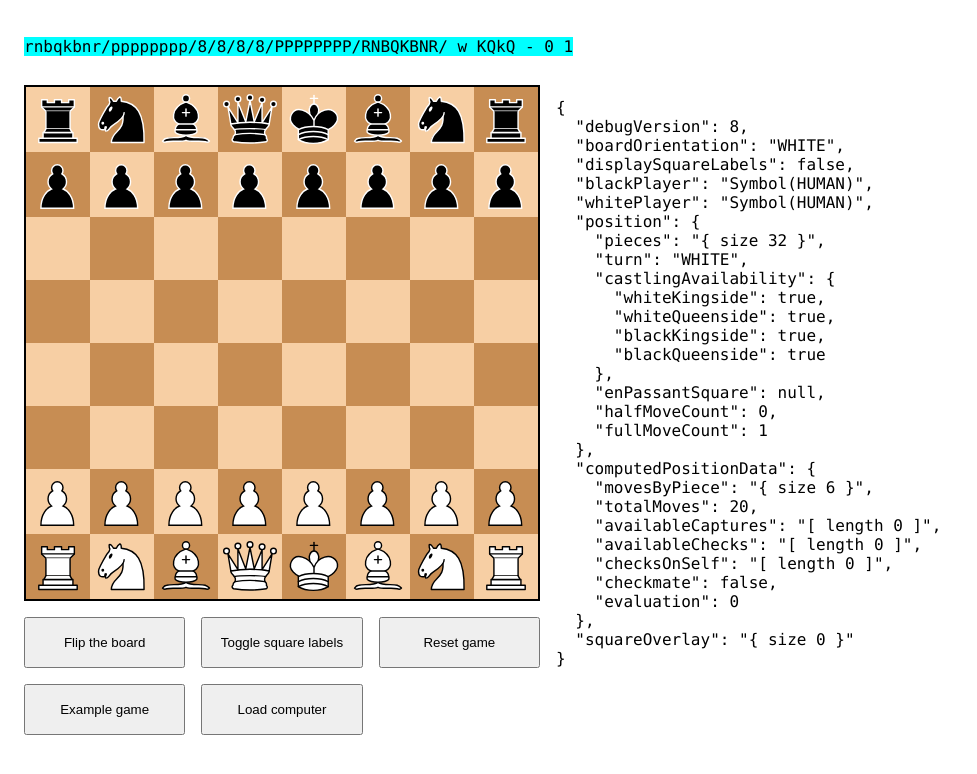
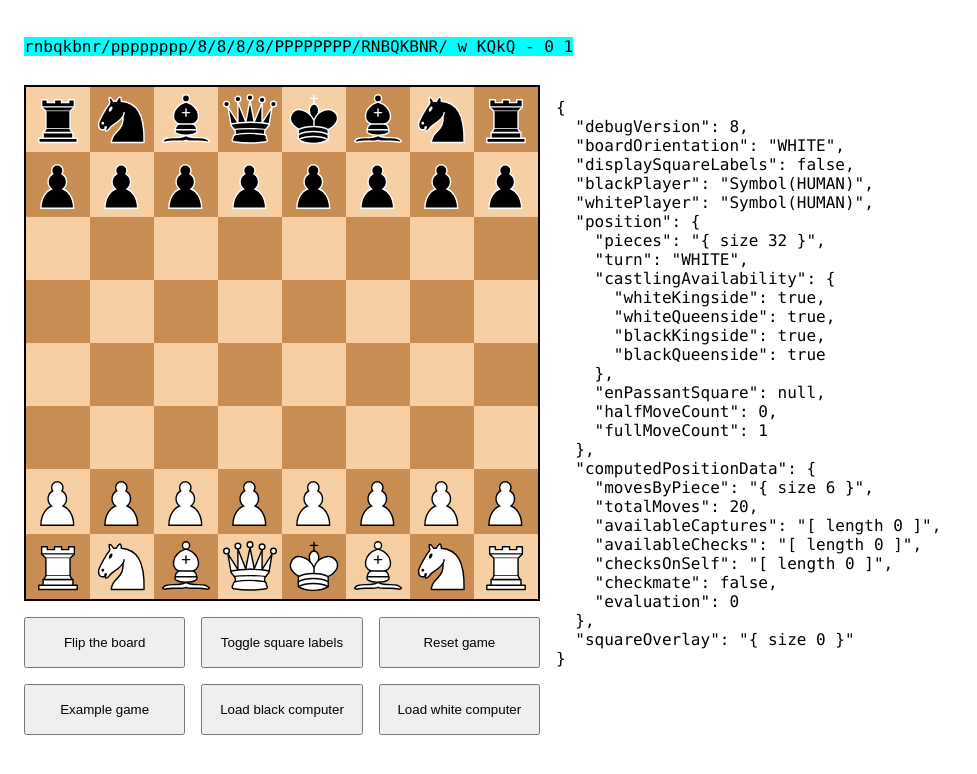
Before and after one commit to garjust/chessv2, a React (Create React App) app: page / in a window 1280 px wide. Shown: the top 774 px of the page, without its empty margins (0-977 px from the left). Built offline with nearby package versions, Linux system fonts and the light colour scheme.

Commit message:
computer can be black and white

```diff
--- a/src/chess/engine/update.ts
+++ b/src/chess/engine/update.ts
@@ -110,9 +110,15 @@ function handleLoadChessComputer(
   const { playingAs } = action;
 
   if (playingAs === Color.White) {
-    return [{ ...state, whitePlayer: loadComputer() }, null];
+    return [
+      { ...state, whitePlayer: loadComputer() },
+      attemptComputerMoveAction(),
+    ];
   } else {
-    return [{ ...state, blackPlayer: loadComputer() }, null];
+    return [
+      { ...state, blackPlayer: loadComputer() },
+      attemptComputerMoveAction(),
+    ];
   }
 }
 
--- a/src/chess/ui/Game.tsx
+++ b/src/chess/ui/Game.tsx
@@ -76,7 +76,13 @@ const Game = () => {
             style={BUTTON_CSS}
             onClick={() => emit(loadChessComputerAction(Color.Black))}
           >
-            Load computer
+            Load black computer
+          </button>
+          <button
+            style={BUTTON_CSS}
+            onClick={() => emit(loadChessComputerAction(Color.White))}
+          >
+            Load white computer
           </button>
         </div>
 
```
